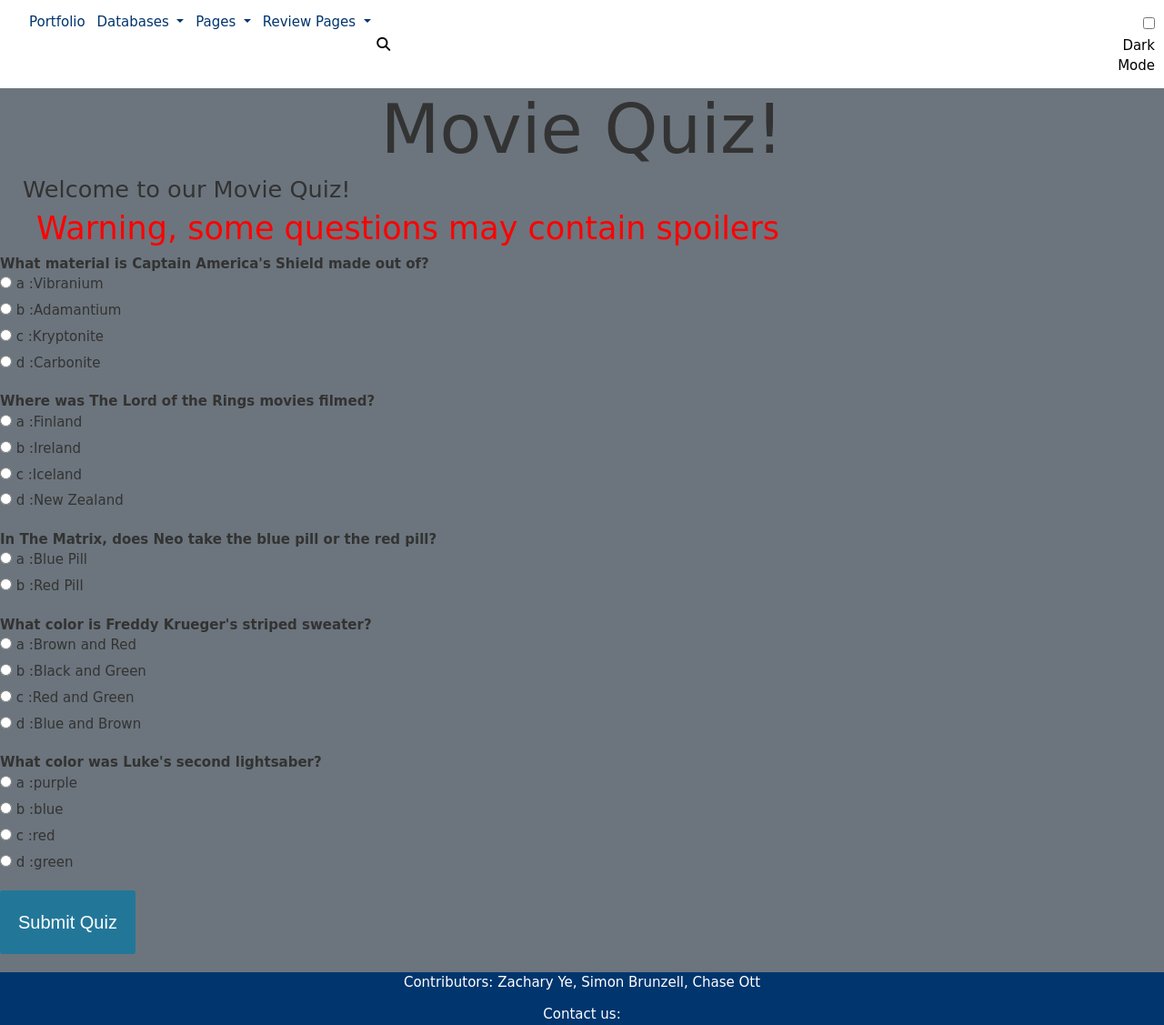
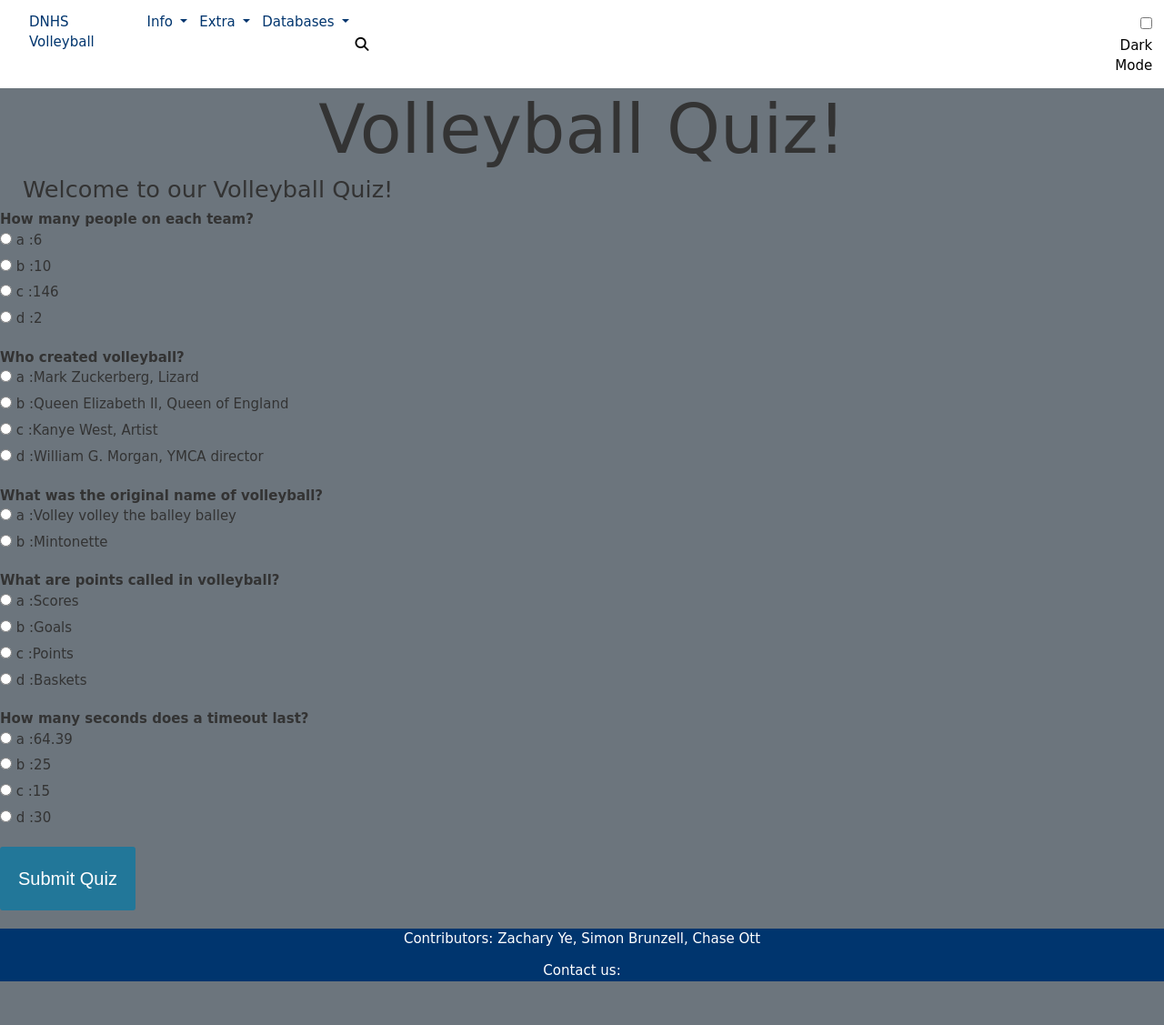
Before and after one commit to zachye111/no_idea2, a Flask app: page /moviequiz/ in a window 1280 px wide. Shown: the whole page at 91% size. After the commit the page ends 1079 px from the top, so only its background shows below. Run offline with Flask 2, Linux system fonts and the light colour scheme; some libraries are stand-ins or nearby versions.

Commit message:
added rosters and quiz

```diff
--- a/main.py
+++ b/main.py
@@ -103,6 +103,18 @@ def arcade():
 @app.route("/reviewPageHollowKnight")
 def reviewPageHollowKnight():
     return render_template("reviewPageHollowKnight.html")
+
+@app.route("/roster")
+def roster():
+    return render_template("roster.html")
+
+@app.route("/roster2")
+def roster2():
+    return render_template("roster2.html")
+
+@app.route("/roster3")
+def roster3():
+    return render_template("roster3.html")
 
 @app.route("/reviewPageMinecraft")
 def reviewPageMinecraft():
--- a/templates/layouts/base.html
+++ b/templates/layouts/base.html
@@ -143,7 +143,7 @@ This HTML is setup as as a Jinja2 layout, coders use layouts for:
         <div class="row" style="padding: 10%; padding-top: 0%; padding-bottom: 5%;">
 
             <div class="col-8" style="font-size: 20pt" >
-                <input type="button" id="mature1" class="fa hoverclick1" onclick="location.href = 'about_us';" style= "margin-top:10%">
+                <input type="button" id="mature1" class="fa hoverclick1" onclick="location.href = 'base';" style= "margin-top:10%">
             </div>
 
         </div>
@@ -155,11 +155,11 @@ This HTML is setup as as a Jinja2 layout, coders use layouts for:
             </div>
 
             <div class="col-4">
-                <a href="{{'arcade2'}}" class="btn">Roster</a>
+                <a href="{{'roster'}}" class="btn">Roster</a>
             </div>
 
             <div class="col-4">
-                <a href="{{'arcade'}}" class="btn">Schedule</a>
+                <a href="{{''}}" class="btn">Schedule</a>
             </div>
             {% endblock %}
         </div>
--- a/templates/layouts/navbar.html
+++ b/templates/layouts/navbar.html
@@ -76,11 +76,29 @@ This HTML is setup as a fragment allowing it to be "included" by other HTML file
         <div class="collapse navbar-collapse" id="navbarNavAltMarkup">
             <div class="navbar-nav">
                 <!-- url_for is a Jinja2 pre-processor that finds route from function name (def) -->
-                <a class="nav-link" style="color: #00356e" href={{ url_for('index') }}>Portfolio </a>
+                <a class="nav-link" style="color: #00356e" href={{ url_for('index') }}>DNHS Volleyball </a>
                 <!-- stub is shown using the name of the route -->
                 <div class="collapse navbar-collapse" id="navbarSupportedContent">
                     <ul class="navbar-nav mr-auto">
                         <!--root menu -->
+                        <li class="nav-item dropdown">
+                            <a class="nav-link dropdown-toggle" href="#" id="navbarStarters" style="color: #00356e" role="button" data-toggle="dropdown" aria-haspopup="true" aria-expanded="false">
+                                Info
+                            </a>
+                            <div class="dropdown-menu" aria-labelledby="navbarDropdown">
+                                <a class="dropdown-item" href="/roster">Varsity Roster</a>
+                                <a class="dropdown-item" href="/roster2">JV Roster</a>
+                                <a class="dropdown-item" href="/roster3">Freshman Roster</a>
+                            </div>
+                        </li>
+                        <li class="nav-item dropdown">
+                            <a class="nav-link dropdown-toggle" href="#" id="navbarStarters" style="color: #00356e" role="button" data-toggle="dropdown" aria-haspopup="true" aria-expanded="false">
+                                Extra
+                            </a>
+                            <div class="dropdown-menu" aria-labelledby="navbarDropdown">
+                                <a class="dropdown-item" href="/moviequiz">Quiz</a>
+                            </div>
+                        </li>
                         </li>
                         <li class="nav-item dropdown">
                             <a class="nav-link dropdown-toggle" href="#" id="navbarStarters" style="color: #00356e" role="button" data-toggle="dropdown" aria-haspopup="true" aria-expanded="false">
@@ -89,26 +107,6 @@ This HTML is setup as a fragment allowing it to be "included" by other HTML file
                             <div class="dropdown-menu" aria-labelledby="navbarDropdown">
                                 <a class="nav-link" href={{ url_for('crud.crud') }}>SQL Crud </a>
                                 <a class="nav-link" href={{ url_for('crud.search') }}>SQL Search</a>
-                            </div>
-                        </li>
-                        <li class="nav-item dropdown">
-                            <a class="nav-link dropdown-toggle" href="#" id="navbarStarters" style="color: #00356e" role="button" data-toggle="dropdown" aria-haspopup="true" aria-expanded="false">
-                                Pages
-                            </a>
-                            <div class="dropdown-menu" aria-labelledby="navbarDropdown">
-                                <a class="dropdown-item" href="/moviequiz">Movie Quiz</a>
-                            </div>
-                        </li>
-                        <li class="nav-item dropdown">
-                            <a class="nav-link dropdown-toggle" href="#" id="navbarStarters" style="color: #00356e" role="button" data-toggle="dropdown" aria-haspopup="true" aria-expanded="false">
-                                Review Pages
-                            </a>
-                            <div class="dropdown-menu" aria-labelledby="navbarDropdown">
-                                <a class="dropdown-item" href="/arcade">Movies</a>
-                                <a class="dropdown-item" href="/arcade2">TV Shows</a>
-                                <a class="dropdown-item" href="/stub">Temp Review</a>
-                                <a class="dropdown-item" href={{ url_for('colorCode') }}>Temp Review 2</a>
-
                             </div>
                         </li>
                         <div style="display: flex; align-items: center" onclick="showSearch()">
--- a/templates/moviequiz.html
+++ b/templates/moviequiz.html
@@ -2,9 +2,8 @@
 {% extends "layouts/base.html" %}
 
 {% block body %}
-<h1 class="center-block" style=" text-align:center; font-family: 'Comic Sans MS';">Movie Quiz!</h1>
-    <h2 style="padding-left: 25px"> Welcome to our Movie Quiz! </h2>
-<h3 style="color: red; padding-left: 40px; font-size: 35px">Warning, some questions may contain spoilers</h3>
+<h1 class="center-block" style=" text-align:center; font-family: 'Comic Sans MS';">Volleyball Quiz!</h1>
+    <h2 style="padding-left: 25px"> Welcome to our Volleyball Quiz! </h2>
 <div id="quiz"></div>
 <button id="submit">Submit Quiz</button>
 <div id="results"></div>
@@ -133,100 +132,100 @@
         const submitButton = document.getElementById('submit');
         const myQuestions = [
             {
-            question: "In The Matrix, does Neo take the blue pill or the red pill?",
+            question: "What was the original name of volleyball?",
                 answers: {
-                    a: "Blue Pill",
-                    b: "Red Pill"
+                    a: "Volley volley the balley balley",
+                    b: "Mintonette"
                 },
                 correctAnswer: "b"
             },
             {
-                question: "What material is Captain America's Shield made out of?",
+                question: "How many people on each team?",
                 answers: {
-                    a: "Vibranium",
-                    b: "Adamantium",
-                    c: "Kryptonite",
-                    d: "Carbonite"
+                    a: "6",
+                    b: "10",
+                    c: "146",
+                    d: "2"
                 },
                 correctAnswer: "a"
             },
             {
-                question: "When did the movie Elf come out?",
+                question: "When was volleyball created?",
                 answers: {
-                    a: "2003",
-                    b: "2000",
-                    c: "2006",
-                    d: "2001"
+                    a: "1895",
+                    b: "1912",
+                    c: "100 B.C.E",
+                    d: "2234"
                 },
                 correctAnswer: "a"
             },
             {
-                question: "Where was The Lord of the Rings movies filmed?",
+                question: "Who created volleyball?",
                 answers: {
-                    a: "Finland",
-                    b: "Ireland",
-                    c: "Iceland",
-                    d: "New Zealand"
+                    a: "Mark Zuckerberg, Lizard",
+                    b: "Queen Elizabeth II, Queen of England",
+                    c: "Kanye West, Artist",
+                    d: "William G. Morgan, YMCA director"
                 },
                 correctAnswer: "d"
             },
             {
-                question: "What color is Freddy Krueger's striped sweater?",
+                question: "What are points called in volleyball?",
                 answers: {
-                    a: "Brown and Red",
-                    b: "Black and Green",
-                    c: "Red and Green",
-                    d: "Blue and Brown"
+                    a: "Scores",
+                    b: "Goals",
+                    c: "Points",
+                    d: "Baskets"
                 },
                 correctAnswer: "c"
             },
             {
-                question: "What is Spiderman's real name?",
+                question: "If you score a point doing a spike, what is it called?",
                 answers: {
-                    a: "Clark Kent",
-                    b: "Peter Parker",
-                    c: "Gal Gadot",
-                    d: "Tony Stark"
+                    a: "Murder",
+                    b: "Kill",
+                    c: "Down",
+                    d: "Hit"
                 },
                 correctAnswer: "b"
             },
             {
-                question: "What is the highest grossing movie of all time?",
+                question: "What is the player who specializes in defense?",
                 answers: {
-                    a: "The Avatar",
-                    b: "Avengers: Endgame",
-                    c: "The Flowers of War",
-                    d: "Encanto",
+                    a: "Libero",
+                    b: "Blocker",
+                    c: "Freestyle",
+                    d: "Point Guard",
                 },
                 correctAnswer: "a"
             },
             {
-                question: "What was the first feature length animated movie?",
+                question: "How many sets are in a volleyball game?",
                 answers: {
-                    a: "Dumbo",
-                    b: "Snow White and the Seven Dwarves",
-                    c: "Zootopia",
-                    d: "Star Wars",
+                    a: "7",
+                    b: "5",
+                    c: "3",
+                    d: "24",
                 },
                 correctAnswer: "b"
             },
             {
-                question: "Who played Dumbledore in the first two Harry Potter movies?",
+                question: "How many substitutions are allowed?",
                 answers: {
-                    a: "Michael Gambon",
-                    b: "Alan Rickman",
-                    c: "Richard Harris",
-                    d: "Daniel Radcliffe",
+                    a: "10",
+                    b: "1390.2",
+                    c: "12",
+                    d: "15",
                 },
                 correctAnswer: "c"
             },
             {
-                question: "What color was Luke's second lightsaber?",
+                question: "How many seconds does a timeout last?",
                 answers: {
-                    a: "purple",
-                    b: "blue",
-                    c: "red",
-                    d: "green",
+                    a: "64.39",
+                    b: "25",
+                    c: "15",
+                    d: "30",
                 },
                 correctAnswer: "d"
             }
```
Also changed, not shown: templates/roster.html (added, +89 -0 lines), templates/roster2.html (added, +74 -0 lines), templates/roster3.html (added, +77 -0 lines), static/assets/JVroster.png (added), static/assets/freshmanroster.png (added).
